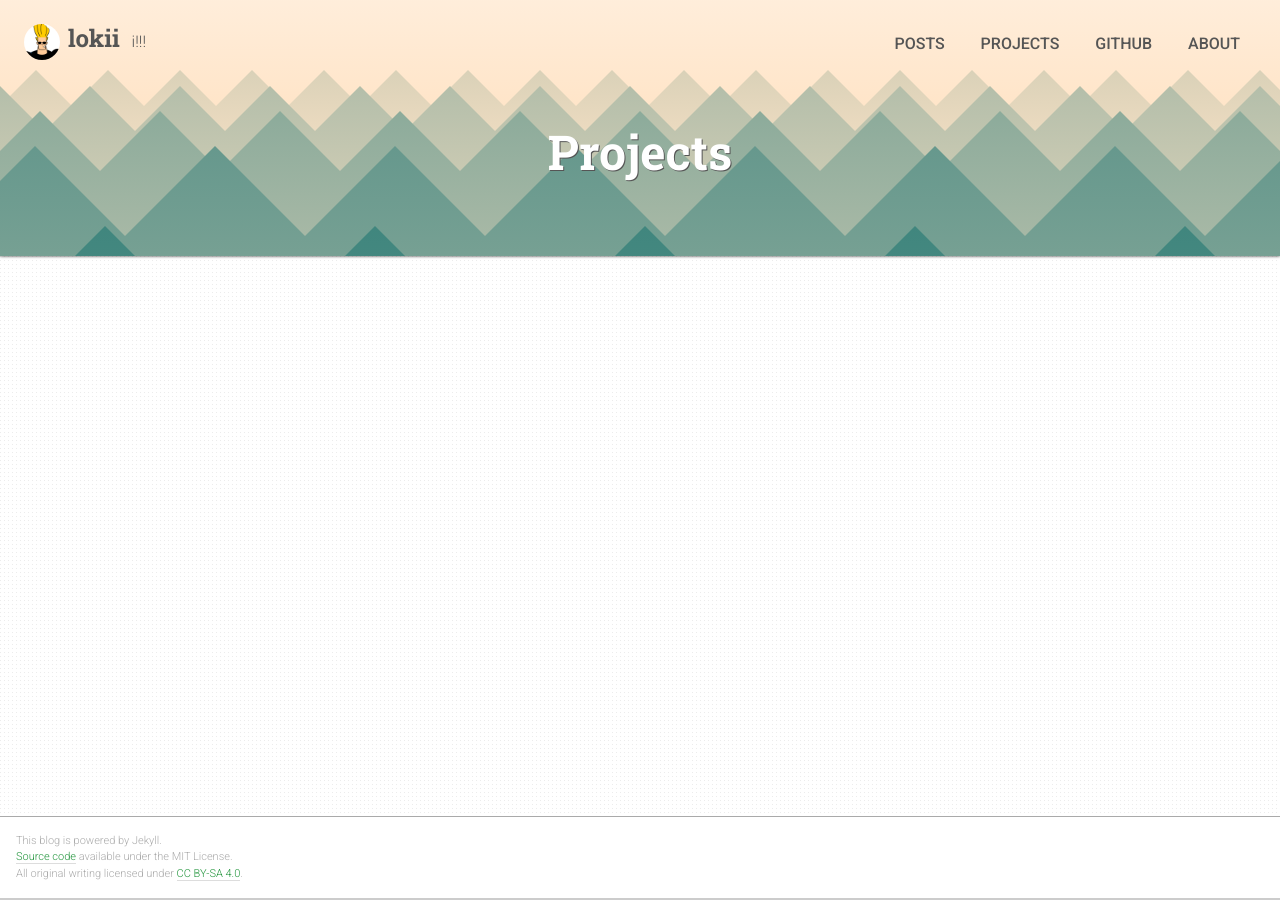
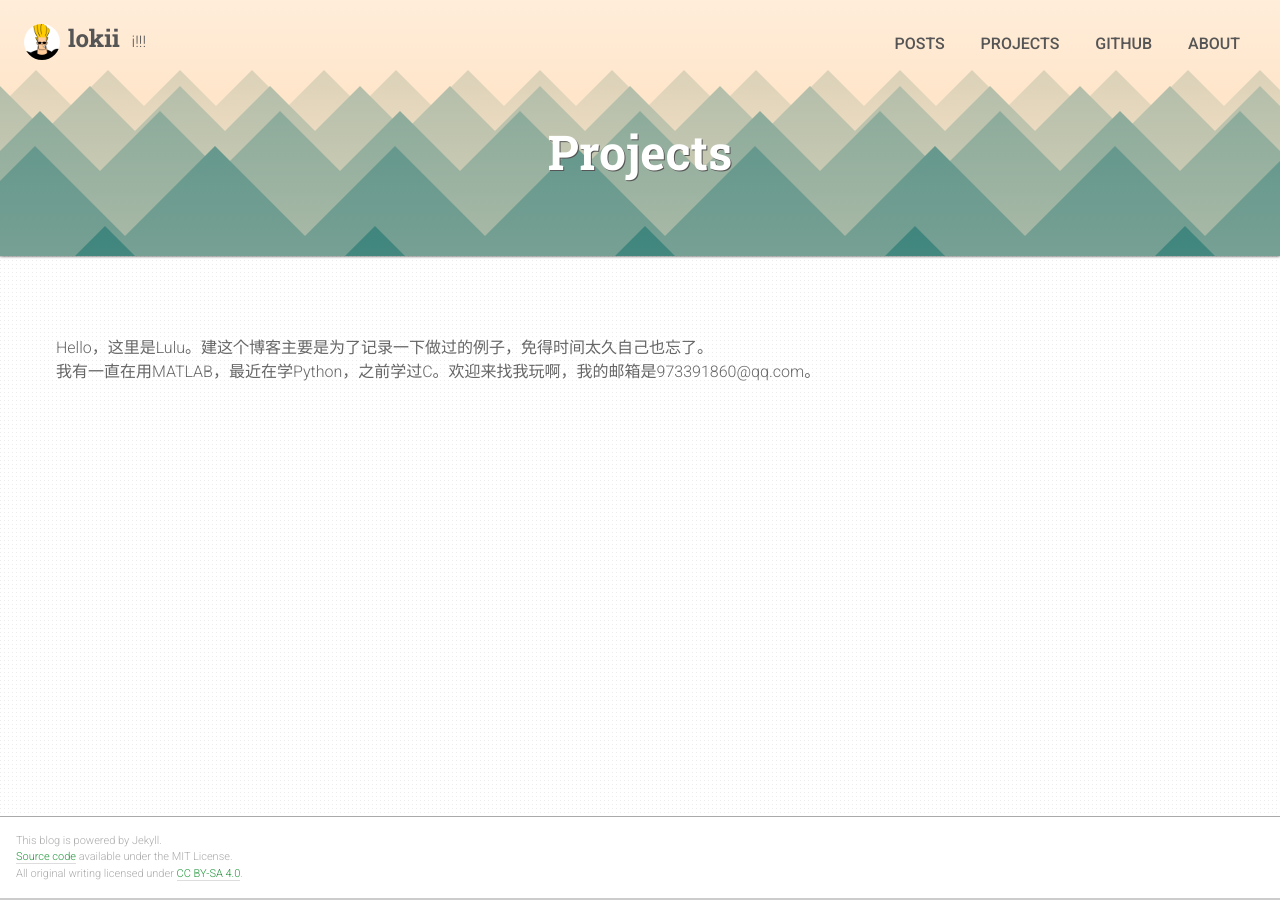
Before and after one commit to rlue/jekyll-solana, a Jekyll site: the page built from projects.html, in a window 1280 px wide. Built offline with Jekyll 4.4.1, drawn with Linux system fonts in a browser that asks for light colours.

Commit message:
Update projects.html

```diff
--- a/projects.html
+++ b/projects.html
@@ -3,3 +3,5 @@ layout: listing
 title: Projects
 teaser: lokii
 ---
+
+<p>Hello，这里是Lulu。建这个博客主要是为了记录一下做过的例子，免得时间太久自己也忘了。<br>我有一直在用MATLAB，最近在学Python，之前学过C。欢迎来找我玩啊，我的邮箱是973391860@qq.com。</p>
```
